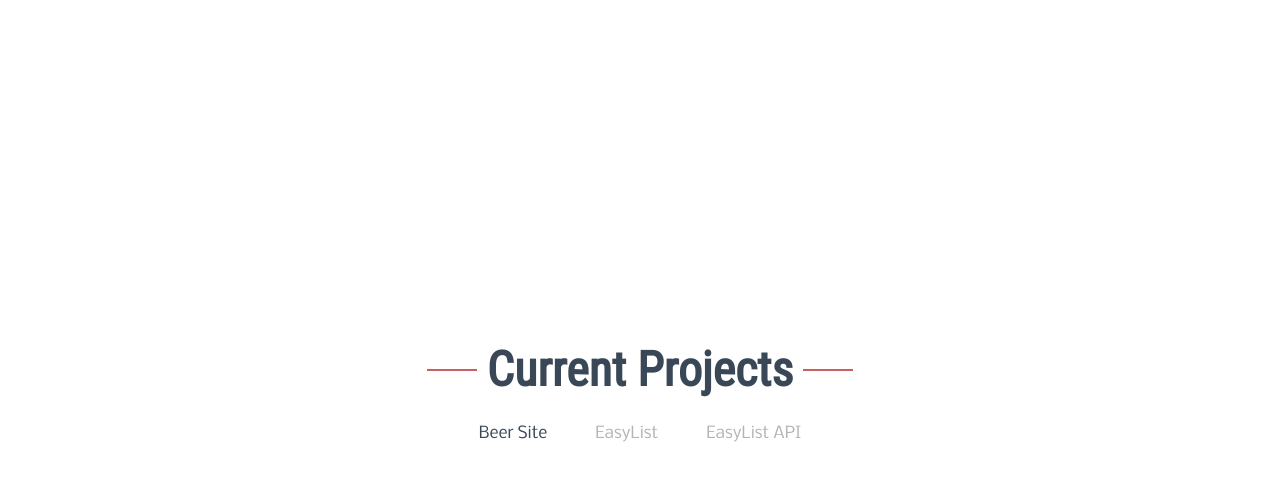
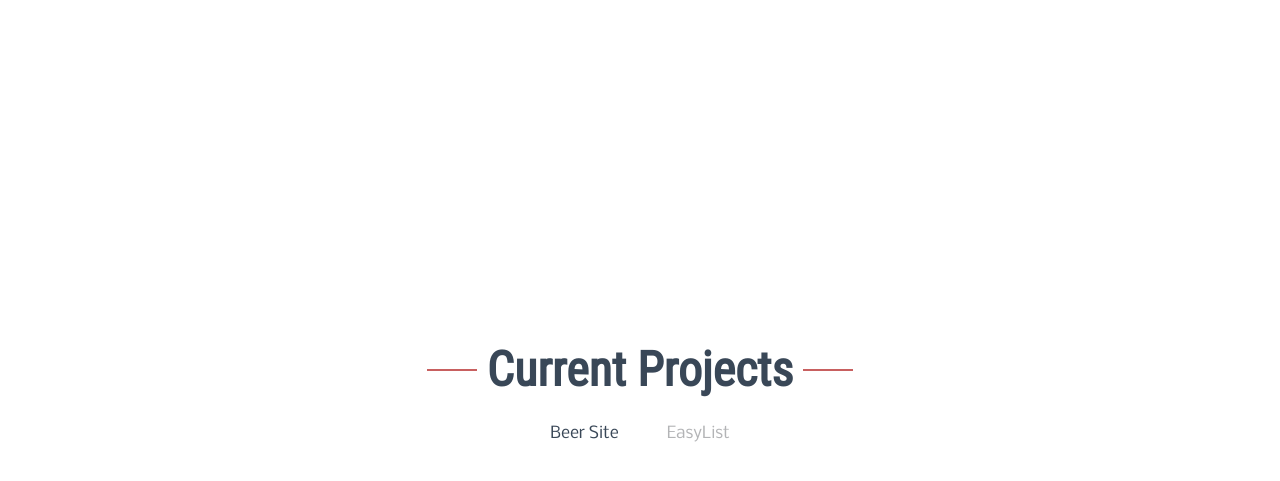
Before and after one commit to JohanGJensen/portfolio_v4, a website built with webpack: page src/template.html in a window 1280 px wide. Shown: the part 459-940 px from the top of the page. Built offline with nearby package versions, Linux system fonts and the light colour scheme.

Commit message:
update projects

```diff
--- a/src/index.js
+++ b/src/index.js
@@ -231,16 +231,27 @@ const projects = [
                 text: `
                 A simple todo application built<br>
                 for personal use.<br>
-                The app itself was made with the intent of<br>
-                understanding Xamarin Forms(mobile .net SDK)<br>
-                and C# in general better.<br>
-                `,
+                The app itself is made with React<br>
+                and Mantine UI library.`,
               },
               {
                 element: "a",
                 class: "project-item-link",
                 text: "Go to Repository",
-                href: "https://github.com/JohanGJensen/EasyList",
+                href: "https://github.com/JohanGJensen/easylist-ui-pwa",
+              },
+              {
+                element: "p",
+                class: "remove-margin",
+                text: `
+                Additionally, the api was built<br>
+                using nodeJs, Express and MongoDB.<br>`,
+              },
+              {
+                element: "a",
+                class: "project-item-link",
+                text: "Go to REST API Repository",
+                href: "https://github.com/JohanGJensen/EasyList_RESTAPI",
               },
             ],
           },
@@ -249,52 +260,6 @@ const projects = [
             class: "carousel-item-image",
             src: "./images/easylist_phone.jpg",
             alt: "easylist",
-          },
-        ],
-      },
-    ],
-  },
-  {
-    li: "EasyList API",
-    children: [
-      {
-        element: "div",
-        class: "carousel-item-header",
-        style: "background-color: #68a063",
-        children: [{ element: "h3", text: "EasyList API" }],
-      },
-      {
-        element: "div",
-        class: "carousel-item-body",
-        children: [
-          {
-            element: "div",
-            class: "project-item-text",
-            children: [
-              {
-                element: "p",
-                class: "remove-margin",
-                text: `
-                REST API I built to communicate<br>
-                with my EasyList application and database.<br>
-                <br>
-                This application uses NodeJs with Express.<br>
-                The Database in MongoDB.<br>
-                `,
-              },
-              {
-                element: "a",
-                class: "project-item-link",
-                text: "Go to Repository",
-                href: "https://github.com/JohanGJensen/EasyList_RESTAPI",
-              },
-            ],
-          },
-          {
-            element: "img",
-            class: "carousel-item-image",
-            src: "./images/easylist_api.png",
-            alt: "easylist api",
           },
         ],
       },
```
Also changed, not shown: dist/bundle.js, dist/images/easylist_phone.jpg, dist/index.html, src/images/easylist_phone.jpg, 1 other file.
